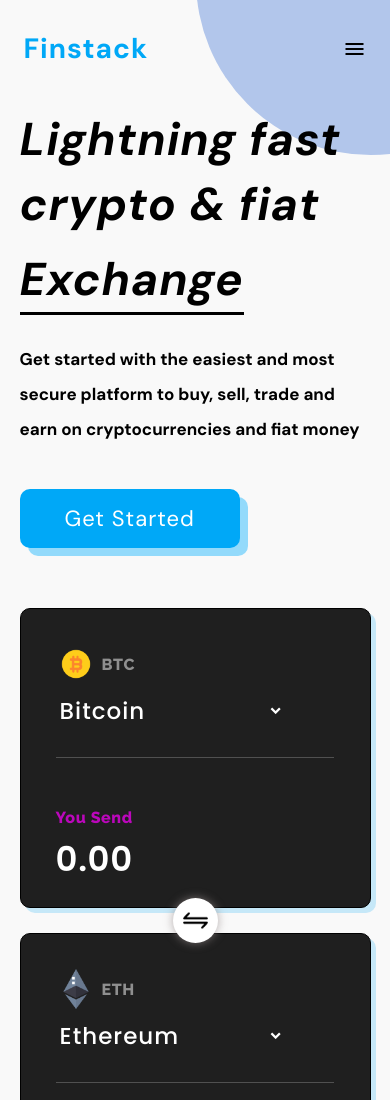
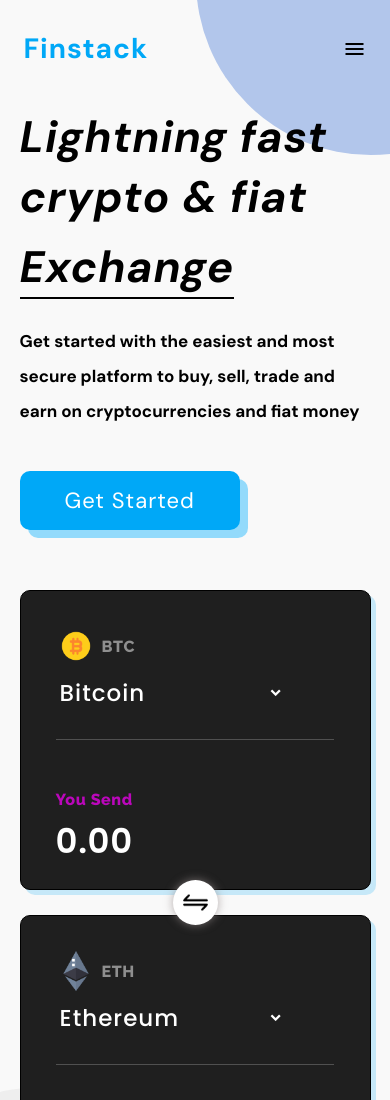
Before and after one commit to WameJoseph/Finstack, a plain HTML site: page index.html in a window 390 px wide. Shown: the top 1100 px of the page. Drawn offline with Linux system fonts and the light colour scheme; a web font is replaced by a local one.

Commit message:
Add files via upload

```diff
--- a/index.css
+++ b/index.css
@@ -718,6 +718,17 @@
       margin-top: auto;
       /* background-color: black; */
   }
+
+  header .top .main .text h1 .sp .flex {
+    height: 62px;
+  }
+  header .top .main .text h1 {
+    font-size: 44px;
+    line-height: 60px;
+    letter-spacing: 1px;
+    /* border: solid; */
+  }
+
   header .top .main .text h3 {
     margin-top: 25px;
     font-size: 17px;
```
